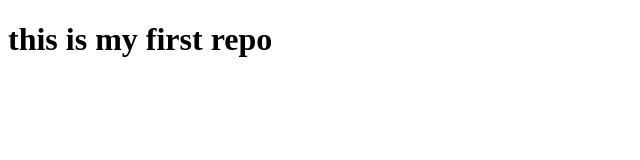
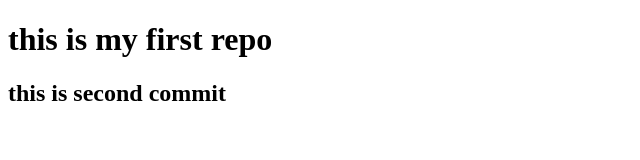
Before and after one commit to luckyluckybaliyan-wq/githubDemo, a plain HTML site: page index.html in a window 1280 px wide. Shown: the whole page, without its empty margins (0-640 px from the left). Drawn offline with Linux system fonts and the light colour scheme.

Commit message:
second commit

```diff
--- a/index.html
+++ b/index.html
@@ -7,5 +7,6 @@
 </head>
 <body>
     <h1>this is my first repo</h1>
+    <h2>this is second commit </h2>
 </body>
 </html>
```
